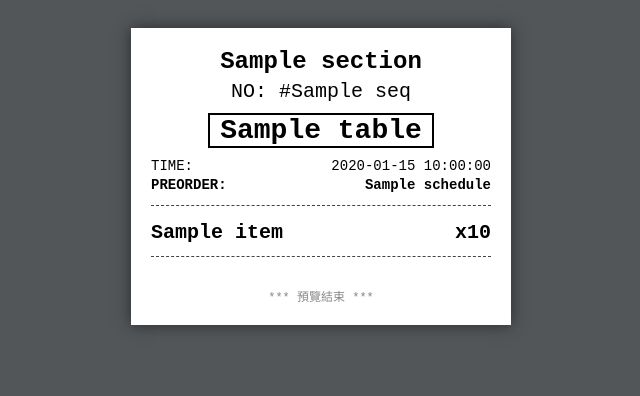
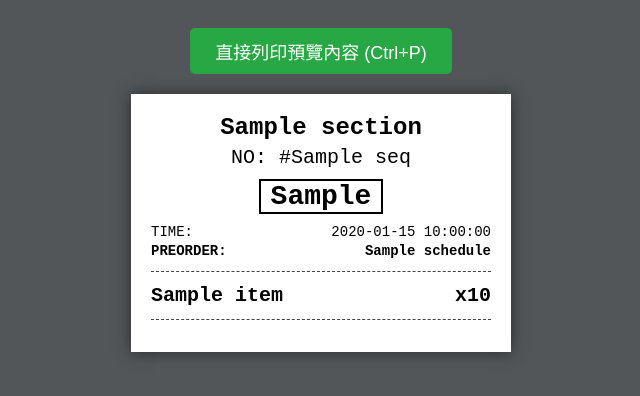
Before and after one commit to d11219208-del/qr, a Flask app: template templates/print_preview.html in a window 1280 px wide. Shown: the top 396 px of the page, without its empty margins (319-959 px from the left). Run offline with Flask 3, Linux system fonts and the light colour scheme; the template is opened without the code that fills it: most values are stand-ins (such as "Sample title", 1, 10 or a date in 2020); some libraries are stand-ins or nearby versions.

Commit message:
Update print_preview.html

```diff
--- a/templates/print_preview.html
+++ b/templates/print_preview.html
@@ -2,28 +2,17 @@
 <html lang="zh-TW">
 <head>
     <meta charset="UTF-8">
-    <meta name="viewport" content="width=device-width, initial-scale=1.0">
-    <title>列印預覽 #{{ data.seq }}</title>
+    <title>列印預覽 - #{{ data.seq }}</title>
     <style>
-        :root { --paper-width: 380px; } /* 80mm 在螢幕上的模擬寬度 */
-
+        :root { --paper-width: 380px; }
         body { background-color: #525659; display: flex; flex-direction: column; align-items: center; padding: 20px; font-family: "Courier New", "微軟正黑體", sans-serif; }
 
+        .no-print-zone { margin-bottom: 20px; }
+        .btn-print { padding: 10px 25px; font-size: 18px; cursor: pointer; background: #28a745; color: white; border: none; border-radius: 5px; }
+
         .paper {
-            background: white;
-            width: var(--paper-width);
-            padding: 20px;
-            margin-bottom: 30px;
-            box-shadow: 0 0 15px rgba(0,0,0,0.5);
-            box-sizing: border-box;
-            position: relative;
-        }
-
-        /* 模擬裁切線 */
-        .paper::after {
-            content: ""; position: absolute; bottom: 0; left: 0; width: 100%; height: 10px;
-            background: linear-gradient(-45deg, transparent 5px, white 5px), linear-gradient(45deg, transparent 5px, white 5px);
-            background-size: 10px 10px;
+            background: white; width: var(--paper-width); padding: 20px; margin-bottom: 30px;
+            box-shadow: 0 0 15px rgba(0,0,0,0.5); box-sizing: border-box; position: relative;
         }
 
         .center { text-align: center; }
@@ -35,29 +24,30 @@
         .header-table { font-size: 28px; margin: 10px 0; border: 2px solid #000; display: inline-block; padding: 0 10px; }
 
         .info-row { font-size: 14px; margin-bottom: 3px; display: flex; justify-content: space-between; }
+        .item-main { display: flex; justify-content: space-between; font-size: 20px; font-weight: bold; margin-top: 10px; }
+        .item-options { font-size: 16px; padding-left: 15px; margin: 5px 0; color: #333; line-height: 1.4; }
 
-        .item-container { margin-top: 15px; }
-        .item-main { display: flex; justify-content: space-between; font-size: 20px; font-weight: bold; }
-        .item-options { font-size: 16px; padding-left: 15px; margin: 5px 0 10px 0; line-height: 1.4; }
-
-        .footer { margin-top: 15px; font-size: 18px; }
         .total-row { font-size: 24px; border-top: 2px solid #000; padding-top: 10px; margin-top: 10px; }
 
         @media print {
+            .no-print-zone { display: none; }
             body { background: none; padding: 0; }
             .paper { box-shadow: none; margin: 0; width: 80mm; page-break-after: always; }
-            .paper::after { display: none; }
         }
     </style>
 </head>
 <body>
 
-{% for section in sections %}
+<div class="no-print-zone">
+    <button class="btn-print" onclick="window.print()">直接列印預覽內容 (Ctrl+P)</button>
+</div>
+
+{% for section in data.sections %}
 <div class="paper">
     <div class="center">
         <div class="header-title bold">{{ section.title }}</div>
         <div class="header-seq">NO: #{{ data.seq }}</div>
-        <div class="header-table bold">{{ data.table(section.lang == 'en') }}</div>
+        <div class="header-table bold">{{ data.table_func(section.lang == 'en') }}</div>
     </div>
 
     <div class="info-row"><span>TIME:</span> <span>{{ data.time }}</span></div>
@@ -67,47 +57,34 @@
 
     <div class="divider"></div>
 
-    <div class="item-container">
     {% for item in section.items %}
-            {% set p_name = item.name_zh or item.name %}
+        {% set name_zh = item.get('name_zh') or item.get('name') %}
         <div class="item-main">
-                <span>{{ item.name_en if section.lang == 'en' and item.name_en else p_name }}</span>
-                <span>x{{ item.qty }}</span>
+            <span>{{ item.get('name_en') if section.lang == 'en' else name_zh }}</span>
+            <span>x{{ item.get('qty', 1) }}</span>
         </div>
 
         {% set raw_opts = item.get('options') or item.get('options_zh') or [] %}
+        {% if raw_opts is string %}{% set raw_opts = [raw_opts] %}{% endif %}
+
         {% if raw_opts %}
         <div class="item-options">
-                    +
-                    {% if raw_opts is string %}
-                        {{ translate_option(p_name, raw_opts, section.lang) }}
-                    {% else %}
-                        {{ raw_opts | map('string') | list | join(', ') }}
-                    {% endif %}
+            + {% for opt in raw_opts %}{{ translate_option(name_zh, opt|string, section.lang) }}{% if not loop.last %}, {% endif %}{% endfor %}
         </div>
         {% endif %}
         <div class="divider"></div>
     {% endfor %}
-    </div>
 
     {% if section.is_receipt %}
     <div class="footer">
-        {% if data.fee > 0 %}
-        <div class="info-row"><span>{{ 'Fee' if section.lang == 'en' else '運費' }}:</span> <span>${{ data.fee }}</span></div>
-        {% endif %}
+        {% if data.fee > 0 %}<div class="info-row"><span>運費:</span> <span>${{ data.fee }}</span></div>{% endif %}
         <div class="total-row bold">
             <span>{{ 'TOTAL' if section.lang == 'en' else '總計' }}:</span>
             <span>${{ data.total }}</span>
         </div>
-        {% if data.customer %}
-        <div class="info-row" style="margin-top:10px;"><span>{{ 'Cust' if section.lang == 'en' else '顧客' }}:</span> <span>{{ data.customer }}</span></div>
-        {% endif %}
+        {% if data.customer %}<div class="info-row" style="margin-top:10px;"><span>顧客:</span> <span>{{ data.customer }}</span></div>{% endif %}
     </div>
     {% endif %}
-
-    <div class="center" style="margin-top: 30px; font-size: 12px; color: #888;">
-        *** 預覽結束 ***
-    </div>
 </div>
 {% endfor %}
 
```
Lines whose indentation alone changed are shown as unchanged.
